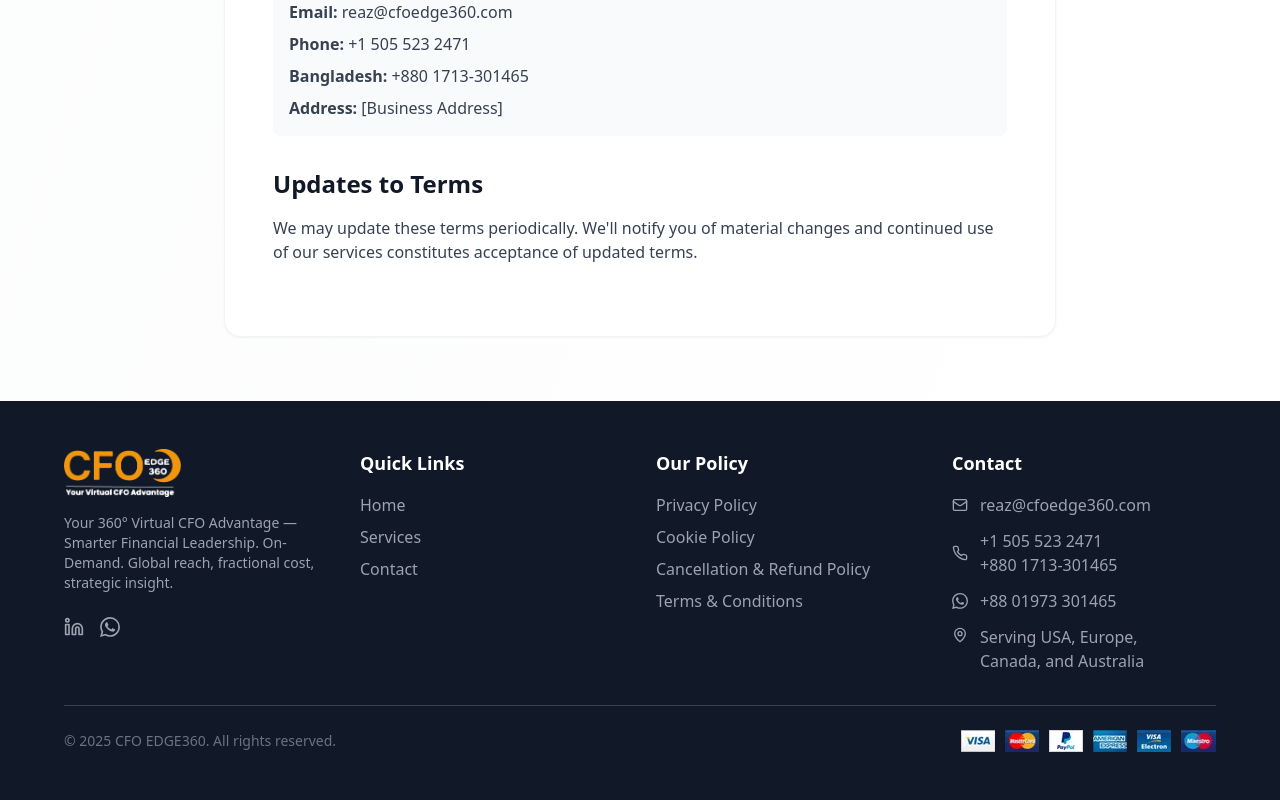
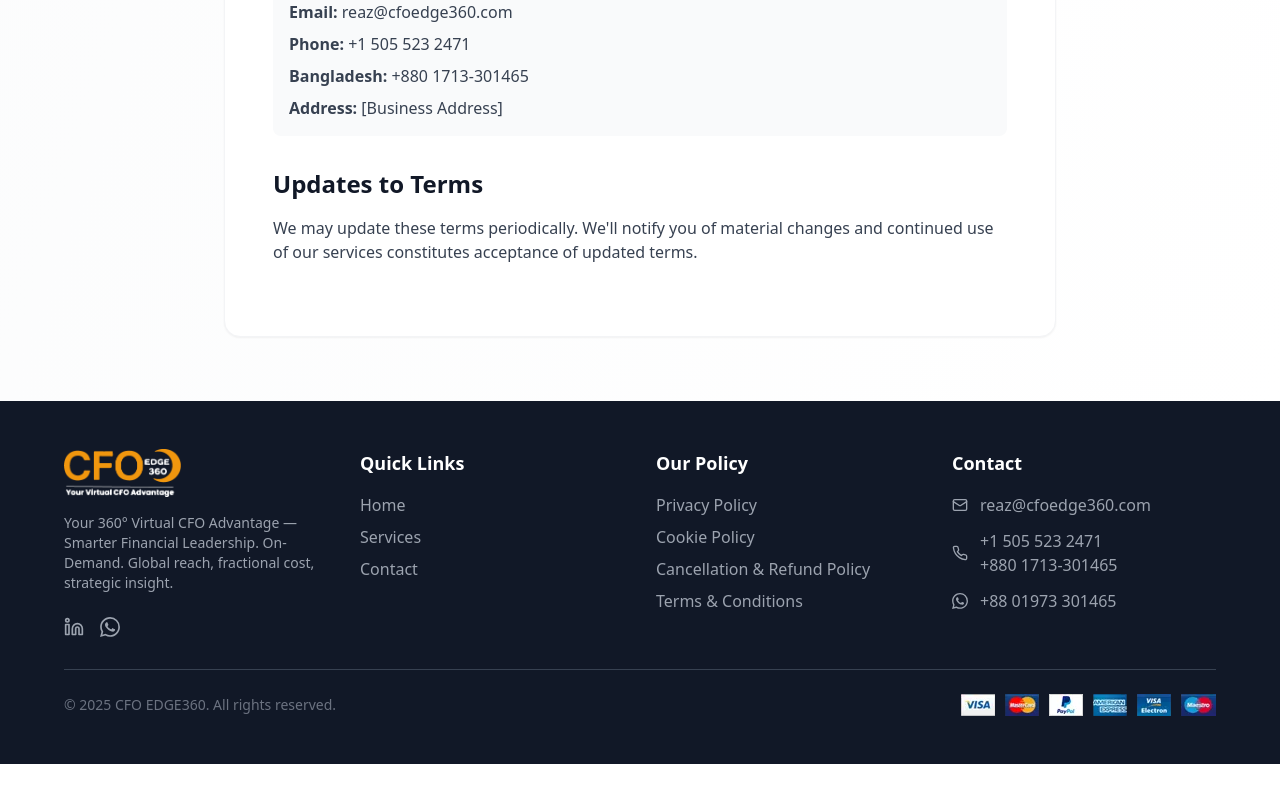
Before and after one commit to HridoyVaraby/CFO-Edge-360, a React (Vite) app: page /terms-conditions in a window 1280 px wide. Shown: the part 3427-4227 px from the top of the page. After the commit the page ends 4191 px from the top, so only its background shows below. Built offline with nearby package versions, Linux system fonts and the light colour scheme.

Commit message:
refactor(footer): remove location information from footer component
- Deleted the address section displaying served regions
- Removed MapPin icon and related text content
- Simplified the footer layout by reducing unnecessary elements
- Updated styling to reflect removal of the location info block

```diff
--- a/src/components/Footer.tsx
+++ b/src/components/Footer.tsx
@@ -119,13 +119,6 @@ const Footer = () => {
                   +88 01973 301465
                 </a>
               </div>
-              <div className="flex items-start">
-                <MapPin className="h-3 w-3 sm:h-4 sm:w-4 mr-2 sm:mr-3 mt-0.5 text-gray-400 flex-shrink-0" />
-                <span className="text-gray-400 text-sm sm:text-base">
-                  Serving USA, Europe,<br />
-                  Canada, and Australia
-                </span>
-              </div>
             </div>
           </div>
         </div>
```
